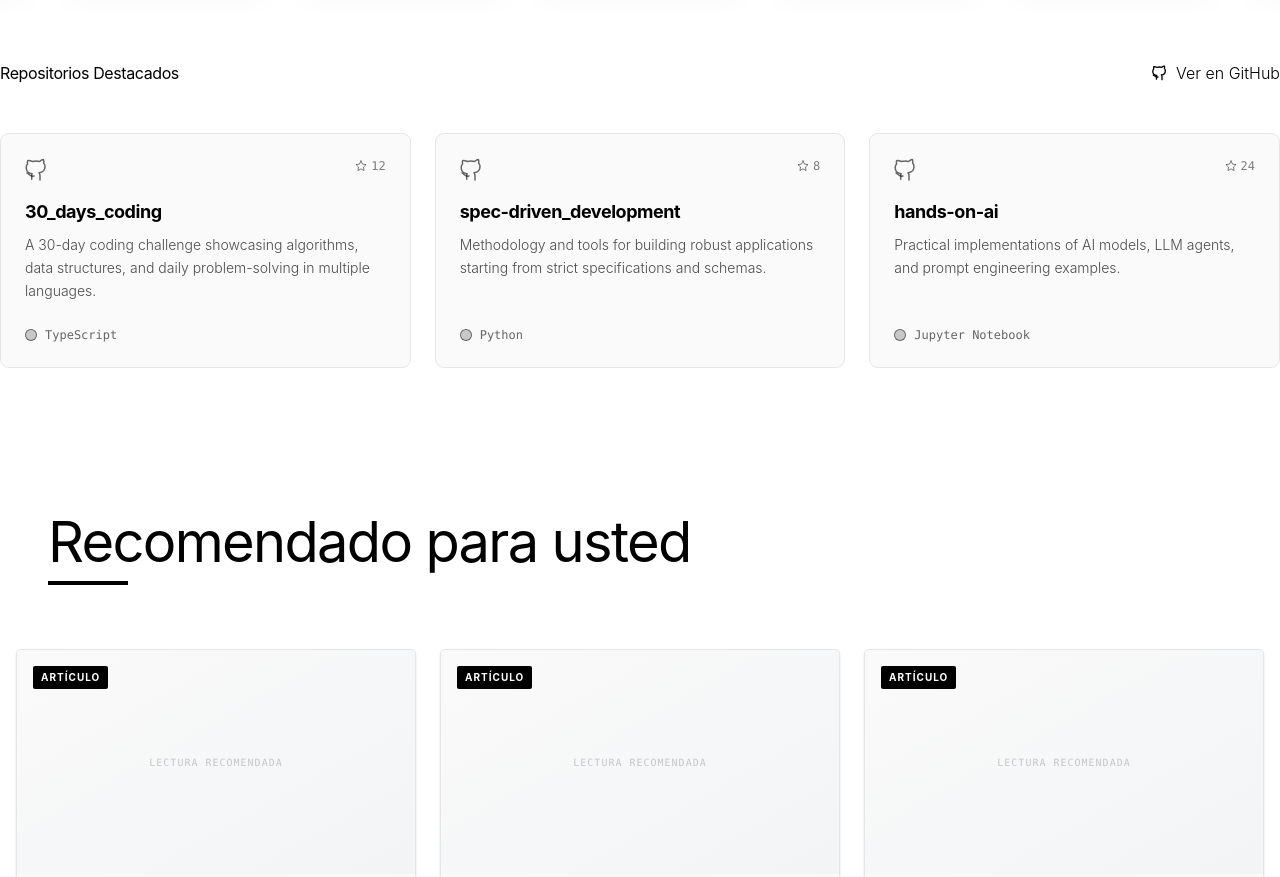
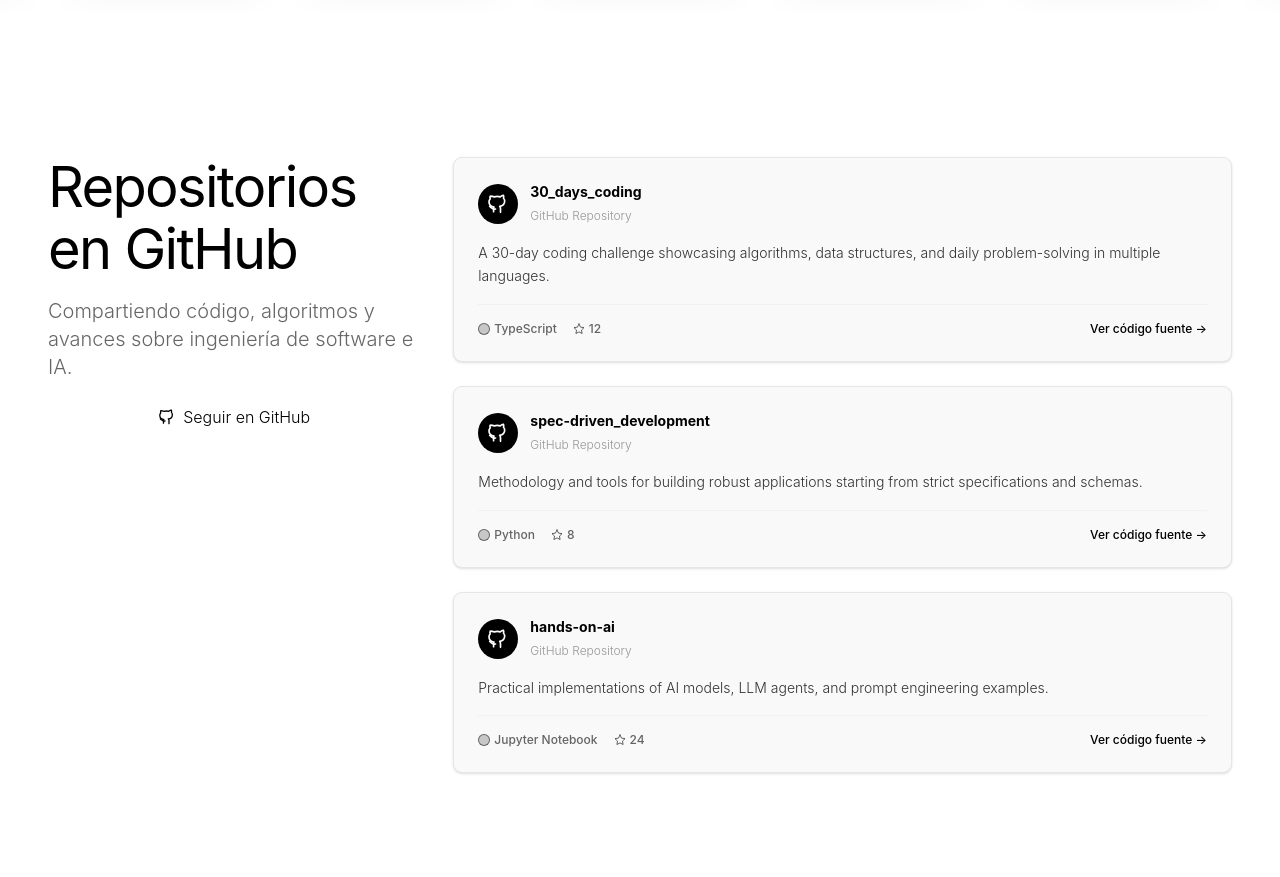
Before and after one commit to selvaggiesteban/selvaggiesteban, an Astro site: page / in a window 1280 px wide. Shown: the part 3163-4040 px from the top of the page. Built offline with nearby package versions, Linux system fonts and the light colour scheme; Astro itself is replaced by a stand-in of ours.

Commit message:
fix remaining requested bugs from user: github widgets, underlined ToC links, fix navbar rounded, remove literal newlines from profile, fix contact privacy link

```diff
--- a/src/components/ContactForm.astro
+++ b/src/components/ContactForm.astro
@@ -28,7 +28,7 @@ import Button from './Button.astro';
       <div class="flex items-start gap-2 pt-2">
         <input type="checkbox" id="privacy" name="privacy" required class="mt-1 accent-primary focus:ring-primary w-4 h-4" />
         <label for="privacy" class="text-sm text-ink/70">
-          He leído y acepto la <a href="/politica-de-privacidad" class="text-primary hover:underline" target="_blank">Política de Privacidad</a> y el tratamiento de mis datos personales.
+          He leído y acepto la <a href="/politica-de-privacidad" class="text-primary underline hover:text-primary-dark" target="_blank">Política de Privacidad</a> y el tratamiento de mis datos personales.
         </label>
       </div>
 
--- a/src/components/Navbar.astro
+++ b/src/components/Navbar.astro
@@ -36,7 +36,7 @@ const navLinks = [
           </a>
 
           {link.dropdown && (
-            <div class="absolute top-[56px] left-1/2 -translate-x-1/2 w-48 bg-white border border-hairline shadow-xl rounded-b-xl py-2 opacity-0 invisible group-hover:opacity-100 group-hover:visible transition-all transform group-hover:translate-y-0 translate-y-2">
+            <div class="absolute top-[56px] left-1/2 -translate-x-1/2 w-48 bg-white border border-hairline shadow-xl rounded-none py-2 opacity-0 invisible group-hover:opacity-100 group-hover:visible transition-all transform group-hover:translate-y-0 translate-y-2">
               {link.dropdown.map(subItem => (
                 <a href={subItem.href} class="block px-4 py-2 hover:bg-surface-soft hover:text-primary transition-colors whitespace-nowrap">
                   {subItem.label}
--- a/src/components/RecentPosts.astro
+++ b/src/components/RecentPosts.astro
@@ -1,7 +1,7 @@
 ---
+import Section from './Section.astro';
 import Button from './Button.astro';
 
-// Github Repos Widget Component
 const repos = [
   {
     name: '30_days_coding',
@@ -27,29 +27,49 @@ const repos = [
 ];
 ---
 
-<div class="mb-section">
-  <div class="flex flex-col md:flex-row justify-between items-center mb-12 gap-4">
-    <h2 class="display-sm text-center md:text-left">Repositorios Destacados</h2>
-    <Button href="https://github.com/selvaggiesteban" variant="outline" target="_blank" class="flex items-center gap-2">
+<Section variant="white" id="recent-posts" class="reveal">
+  <div class="grid lg:grid-cols-12 gap-xl items-start">
+    {/* Left Column: Heading */}
+    <div class="lg:col-span-4">
+      <h2 class="display-lg mb-md">Repositorios en GitHub</h2>
+      <p class="text-xl text-ink/60 mb-6">Compartiendo código, algoritmos y avances sobre ingeniería de software e IA.</p>
+      <Button href="https://github.com/selvaggiesteban" variant="outline" target="_blank" class="flex items-center gap-2 justify-center w-full md:w-auto">
         <svg xmlns="http://www.w3.org/2000/svg" width="16" height="16" viewBox="0 0 24 24" fill="none" stroke="currentColor" stroke-width="2" stroke-linecap="round" stroke-linejoin="round"><path d="M15 22v-4a4.8 4.8 0 0 0-1-3.24c3-.3 6-1.5 6-6.3 0-1.4-.5-2.5-1.4-3.4.1-.3.6-1.6-.1-3.4 0 0-1.2-.4-3.9 1.8a12.3 12.3 0 0 0-7 0C3.9 2.2 2.7 2.6 2.7 2.6c-.7 1.8-.2 3.1-.1 3.4-.9.9-1.4 2-1.4 3.4 0 4.8 3 6 6 6.3-.3.3-.5.7-.5 1.5v4"/><path d="M9 18c-4.5 1-5-2.5-7-3"/></svg>
-      Ver en GitHub
+        Seguir en GitHub
       </Button>
     </div>
 
-  <div class="grid grid-cols-1 md:grid-cols-3 gap-6">
+    {/* Right Column: GitHub Repos */}
+    <div class="lg:col-span-8 space-y-6">
       {repos.map(repo => (
-      <a href={repo.url} target="_blank" class="group relative bg-surface-soft border border-hairline rounded-[9px] p-6 hover:shadow-md transition-shadow flex flex-col h-full overflow-hidden">
-        <div class="flex items-start justify-between mb-4">
-          <svg xmlns="http://www.w3.org/2000/svg" width="24" height="24" viewBox="0 0 24 24" fill="none" stroke="currentColor" stroke-width="1.5" stroke-linecap="round" stroke-linejoin="round" class="text-ink/60 group-hover:text-primary transition-colors"><path d="M15 22v-4a4.8 4.8 0 0 0-1-3.24c3-.3 6-1.5 6-6.3 0-1.4-.5-2.5-1.4-3.4.1-.3.6-1.6-.1-3.4 0 0-1.2-.4-3.9 1.8a12.3 12.3 0 0 0-7 0C3.9 2.2 2.7 2.6 2.7 2.6c-.7 1.8-.2 3.1-.1 3.4-.9.9-1.4 2-1.4 3.4 0 4.8 3 6 6 6.3-.3.3-.5.7-.5 1.5v4"/><path d="M9 18c-4.5 1-5-2.5-7-3"/></svg>
-          <span class="flex items-center gap-1 text-xs font-mono text-ink/50"><svg xmlns="http://www.w3.org/2000/svg" width="12" height="12" viewBox="0 0 24 24" fill="none" stroke="currentColor" stroke-width="2" stroke-linecap="round" stroke-linejoin="round"><polygon points="12 2 15.09 8.26 22 9.27 17 14.14 18.18 21.02 12 17.77 5.82 21.02 7 14.14 2 9.27 8.91 8.26 12 2"/></svg> {repo.stars}</span>
+        <a href={repo.url} target="_blank" class="block bg-[#f9f9f9] p-lg rounded-[9px] border border-hairline hover:border-ink/20 transition-all shadow-sm">
+          <div class="flex items-center gap-3 mb-4">
+            <div class="w-10 h-10 rounded-full bg-ink flex items-center justify-center text-white">
+              <svg xmlns="http://www.w3.org/2000/svg" width="20" height="20" viewBox="0 0 24 24" fill="none" stroke="currentColor" stroke-width="2" stroke-linecap="round" stroke-linejoin="round"><path d="M15 22v-4a4.8 4.8 0 0 0-1-3.24c3-.3 6-1.5 6-6.3 0-1.4-.5-2.5-1.4-3.4.1-.3.6-1.6-.1-3.4 0 0-1.2-.4-3.9 1.8a12.3 12.3 0 0 0-7 0C3.9 2.2 2.7 2.6 2.7 2.6c-.7 1.8-.2 3.1-.1 3.4-.9.9-1.4 2-1.4 3.4 0 4.8 3 6 6 6.3-.3.3-.5.7-.5 1.5v4"/><path d="M9 18c-4.5 1-5-2.5-7-3"/></svg>
             </div>
-        <h3 class="text-lg font-bold text-ink mb-2 group-hover:text-primary transition-colors break-words">{repo.name}</h3>
-        <p class="text-sm text-ink/70 leading-relaxed mb-6 flex-grow">{repo.description}</p>
-        <div class="flex items-center gap-2 mt-auto">
+            <div>
+              <span class="font-bold text-sm block text-primary">{repo.name}</span>
+              <span class="text-xs text-ink/40">GitHub Repository</span>
+            </div>
+          </div>
+          <p class="text-sm text-ink/80 leading-relaxed mb-4">
+            {repo.description}
+          </p>
+          <div class="flex items-center justify-between pt-4 border-t border-hairline-soft text-xs text-ink/60 font-medium">
+            <div class="flex items-center gap-4">
+              <span class="flex items-center gap-1">
                 <span class="w-3 h-3 rounded-full bg-primary/20 border border-primary/50"></span>
-          <span class="text-xs font-mono text-ink/60">{repo.language}</span>
+                {repo.language}
+              </span>
+              <span class="flex items-center gap-1">
+                <svg xmlns="http://www.w3.org/2000/svg" width="12" height="12" viewBox="0 0 24 24" fill="none" stroke="currentColor" stroke-width="2" stroke-linecap="round" stroke-linejoin="round"><polygon points="12 2 15.09 8.26 22 9.27 17 14.14 18.18 21.02 12 17.77 5.82 21.02 7 14.14 2 9.27 8.91 8.26 12 2"/></svg>
+                {repo.stars}
+              </span>
+            </div>
+            <span class="hover:underline text-primary">Ver código fuente →</span>
           </div>
         </a>
       ))}
     </div>
   </div>
+</Section>
--- a/src/components/TableOfContents.astro
+++ b/src/components/TableOfContents.astro
@@ -18,7 +18,7 @@ const filteredHeadings = headings.filter(h => h.depth === 2 || h.depth === 3);
       <ul class="space-y-2 text-sm">
         {filteredHeadings.map((heading) => (
           <li class={heading.depth === 3 ? "ml-4" : ""}>
-            <a href={`#${heading.slug}`} class="text-ink/70 hover:text-primary transition-colors block py-1">
+            <a href={`#${heading.slug}`} class="text-ink/70 hover:text-primary transition-colors block py-1 underline font-medium">
               {heading.text}
             </a>
           </li>
```
Lines whose indentation alone changed are shown as unchanged.
